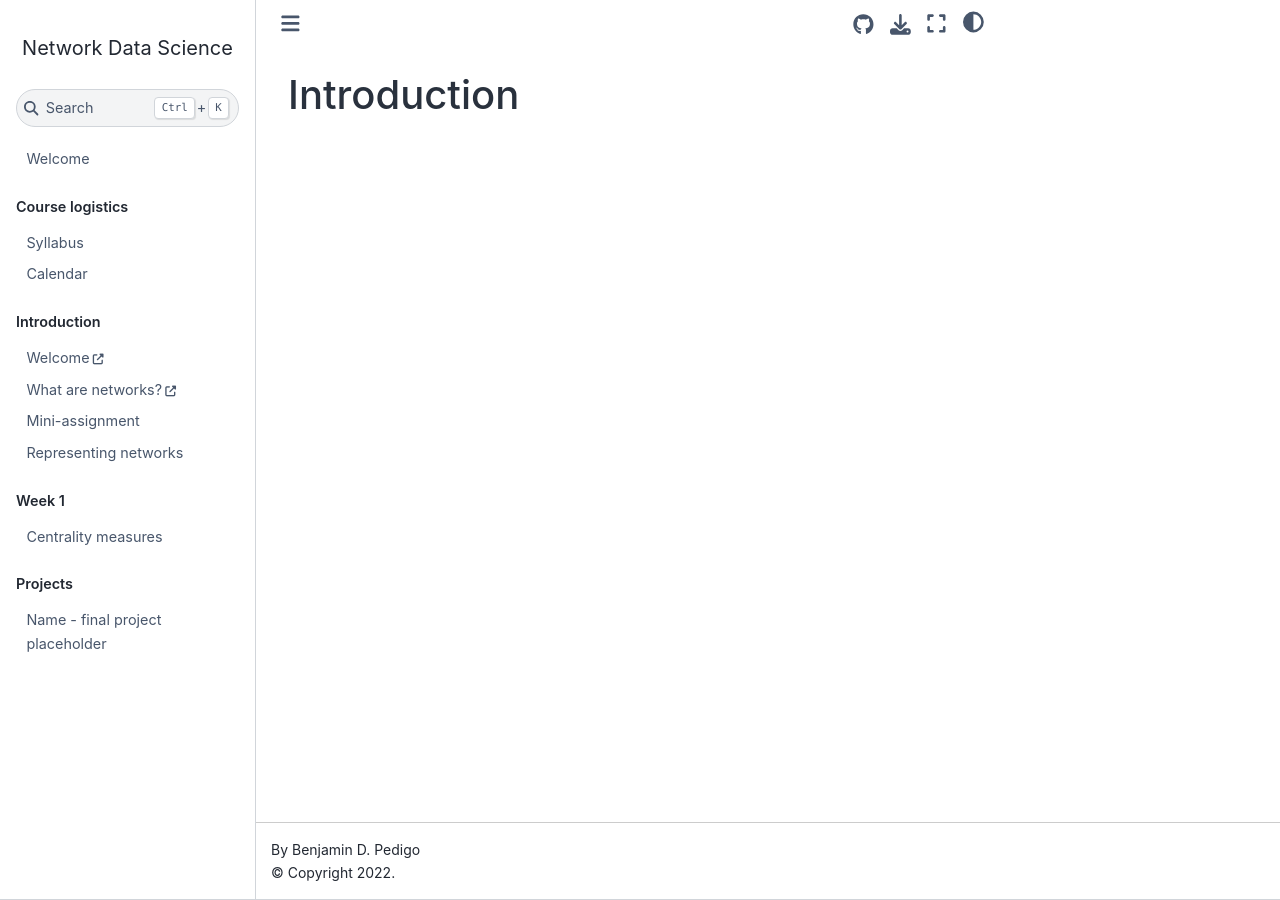
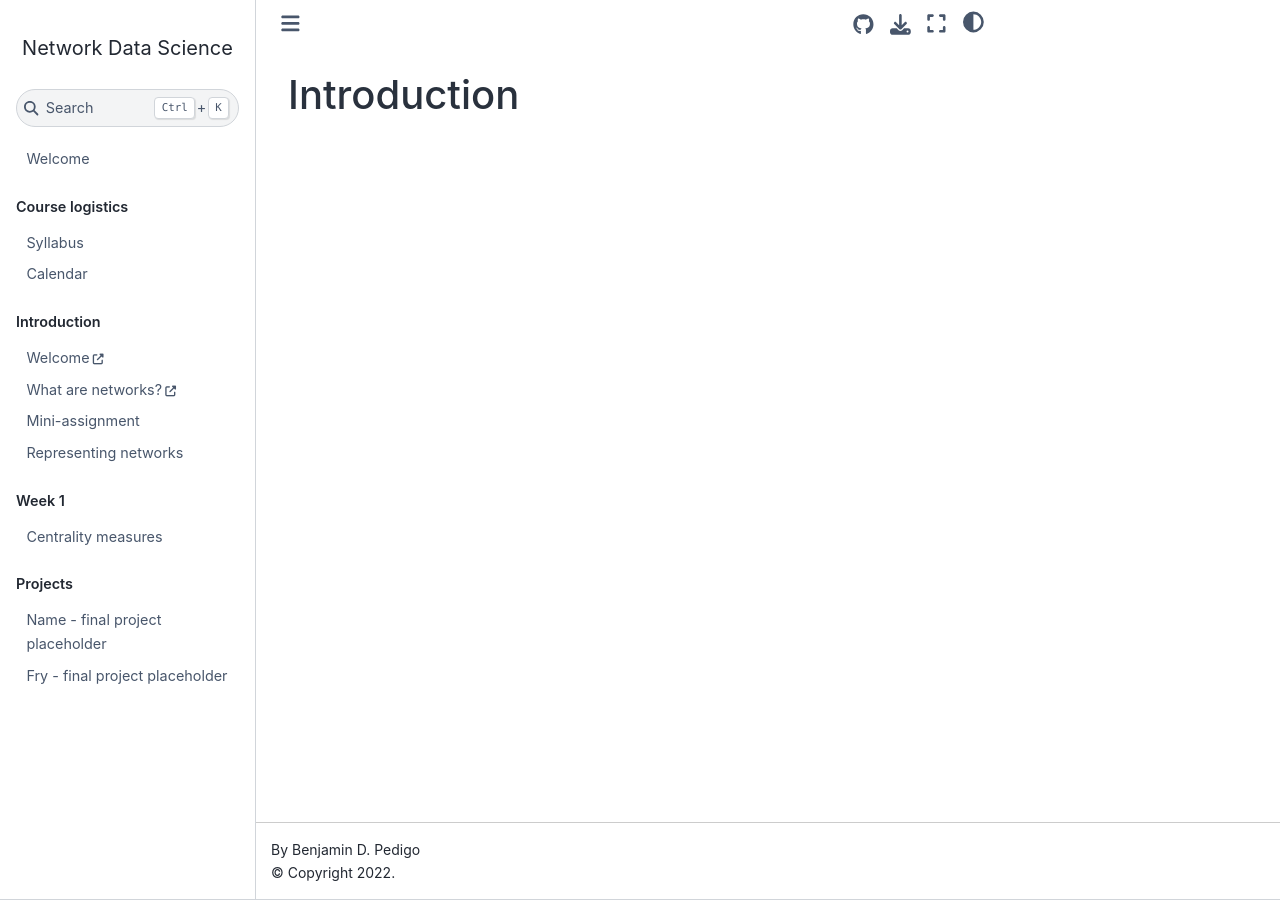
Before and after one commit to bdpedigo/networks-course, a Jupyter Book: the page built from docs/introduction.md, in a window 1280 px wide. Built offline with Jupyter Book 1.0.4 settings and Sphinx 7.4.7 and the Sphinx Book theme 1.1.4, drawn with Linux system fonts in a browser that asks for light colours.

Commit message:
Update _toc.yml with fry.md under Projects

```diff
--- a/docs/_toc.yml
+++ b/docs/_toc.yml
@@ -19,3 +19,4 @@ parts:
 - caption: Projects
   chapters:
   - file: test.md
+  - file: fry.md
```
